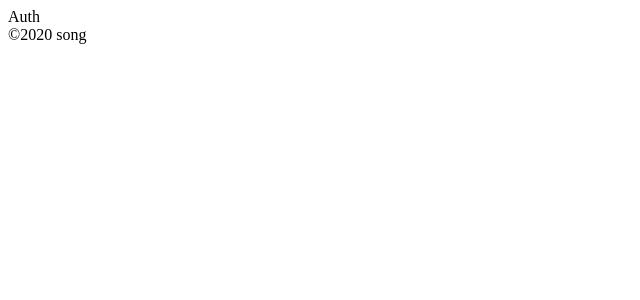
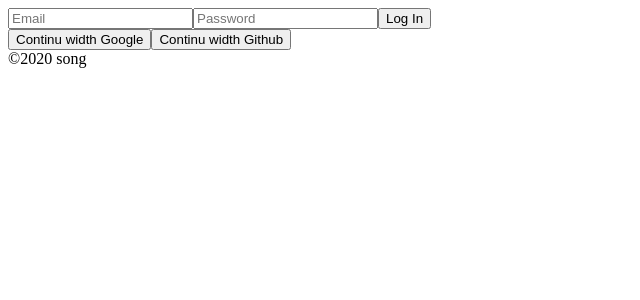
Before and after one commit to estimar2/nomadcoders_twitter, a React (Create React App) app: page /#/ in a window 1280 px wide. Shown: the top 300 px of the page, without its empty margins (0-640 px from the left). Built offline with nearby package versions, Linux system fonts and the light colour scheme; no server answers.

Commit message:
#2.1 Login Form part One

```diff
--- a/src/routes/Auth.js
+++ b/src/routes/Auth.js
@@ -1,7 +1,53 @@
-import React from "react";
+import React, { useState } from "react";
 
 const Auth = () => {
-  return <div>Auth</div>;
+  const [email, setEmail] = useState("");
+  const [password, setPassword] = useState("");
+
+  const onChange = (event) => {
+    const {
+      target: { name, value },
+    } = event;
+
+    if (name === "email") {
+      setEmail(value);
+    } else if (name === "password") {
+      setPassword(value);
+    }
+  };
+
+  const onSubmit = (event) => {
+    event.preventDefault();
+
+    console.log(event.target.name);
+  };
+  return (
+    <div>
+      <form onSubmit={onSubmit}>
+        <input
+          name="email"
+          type="text"
+          placeholder="Email"
+          required
+          value={email}
+          onChange={onChange}
+        />
+        <input
+          name="password"
+          type="password"
+          placeholder="Password"
+          required
+          value={password}
+          onChange={onChange}
+        />
+        <input type="submit" value="Log In" />
+      </form>
+      <div>
+        <button>Continu width Google</button>
+        <button>Continu width Github</button>
+      </div>
+    </div>
+  );
 };
 
 export default Auth;
```
